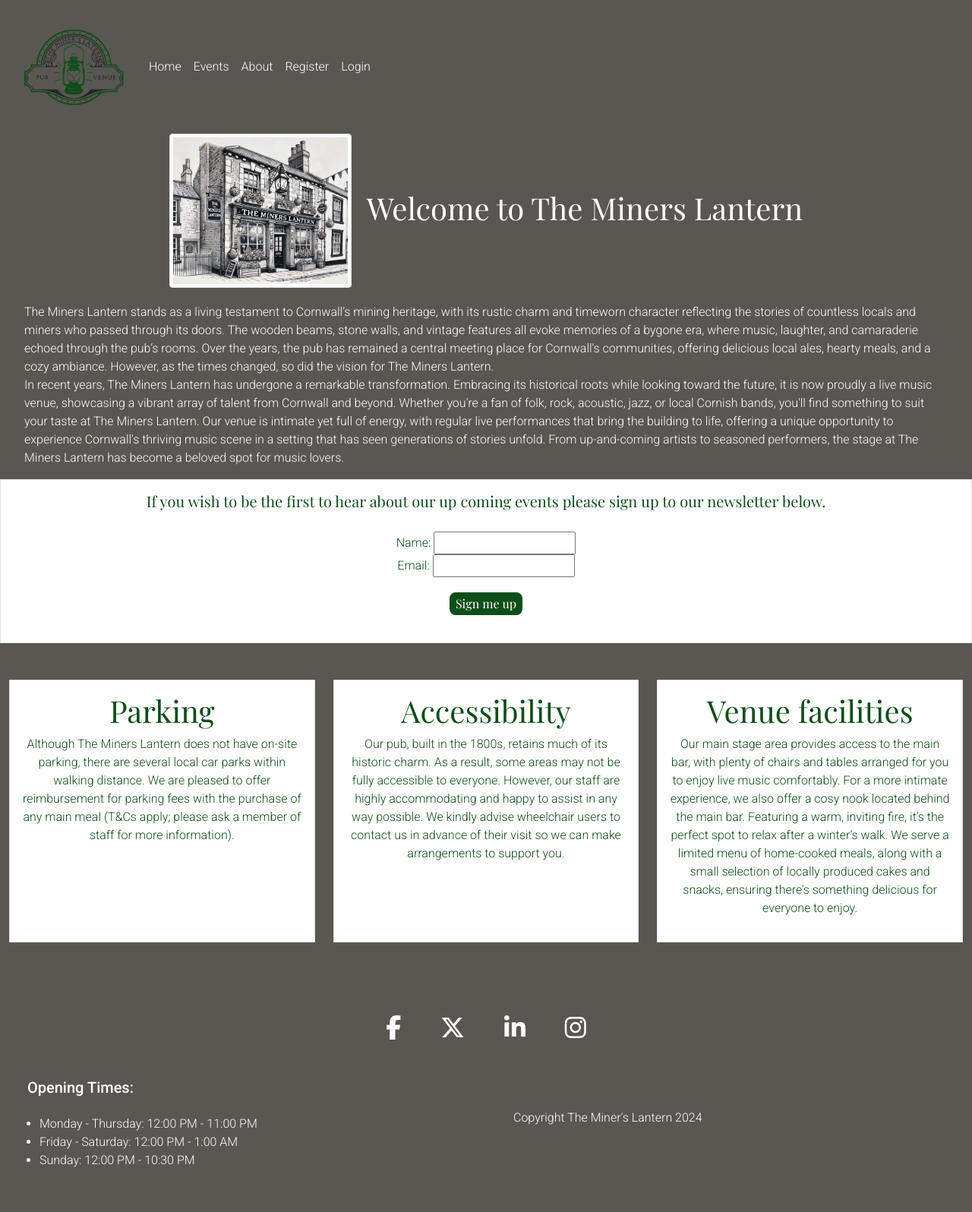
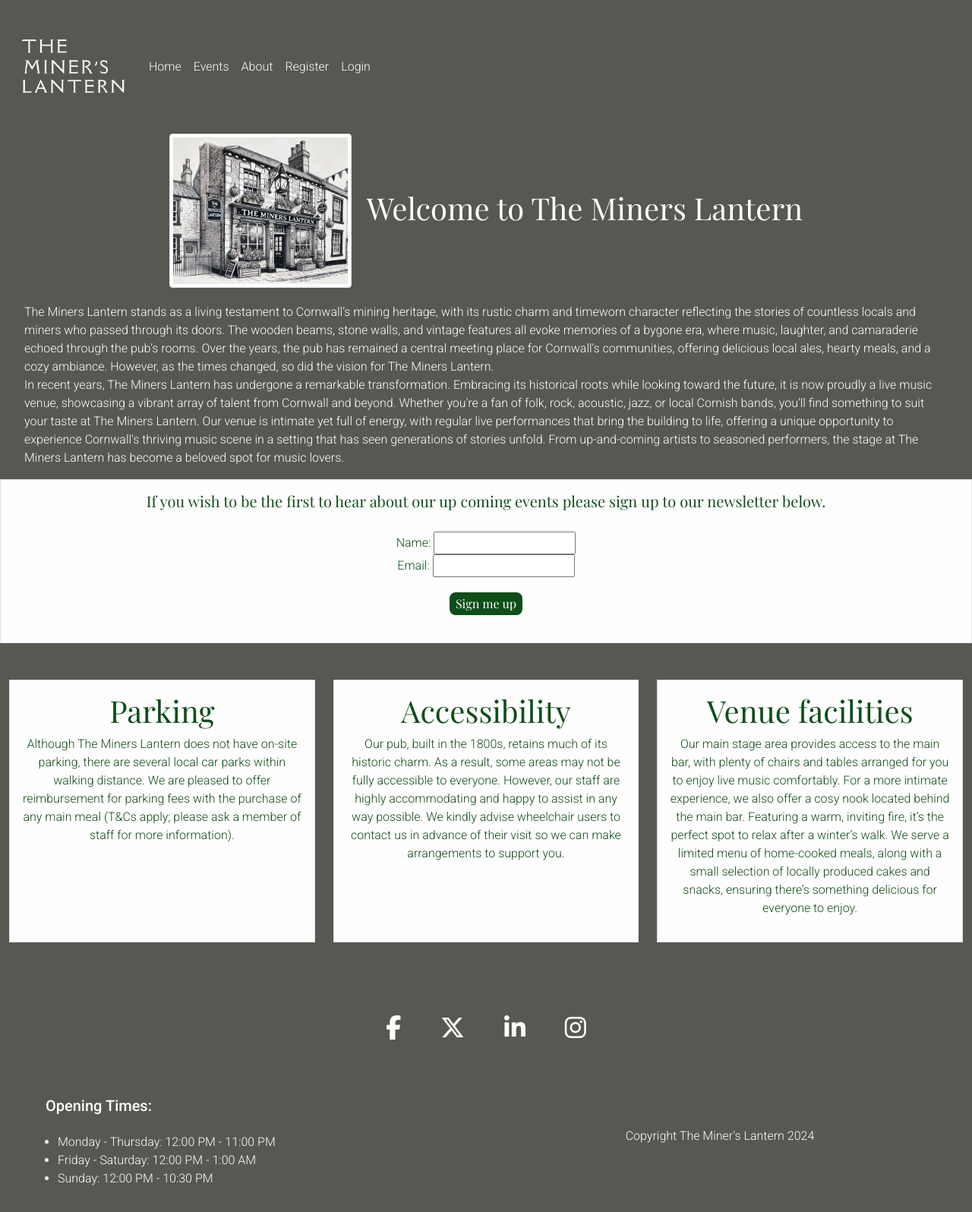
Before and after one commit to surfdemon/theater-booking-system, a Django app: page /about/ in a window 1280 px wide. Shown: the whole page at 76% size. Before the commit the page ends 1537 px from the top, so only its background shows below. Run offline with Django 4.2, Linux system fonts and the light colour scheme; some libraries are stand-ins or nearby versions; some web fonts are replaced.

Commit message:
Refactor: footer style

```diff
--- a/templates/base.html
+++ b/templates/base.html
@@ -43,7 +43,7 @@
         <!-- Navigation -->
         <nav class="navbar navbar-expand-lg navbar-light">
             <div class="container-fluid">
-                <a class="navbar-brand" href="{% url 'event_home' %}"><img src="{% static 'event/img/the-miners-lantern-logo.png' %}" alt="The Miners Lantern Logo" id="site-logo"></a>
+                <a class="navbar-brand" href="{% url 'event_home' %}"><img src="{% static 'event/img/logo_final.png' %}" alt="The Miners Lantern Logo" id="site-logo"></a>
                 <button class="navbar-toggler" type="button" data-bs-toggle="collapse" data-bs-target="#navbarText" aria-controls="navbarText" aria-expanded="false" aria-label="Toggle navigation">
                     <span class="navbar-toggler-icon"></span>
                 </button>
@@ -122,7 +122,7 @@
                 </a>
             </p>
             <div class="container-fluid">
-                <div class="row align-items-center">
+                <div class="row d-flex justify-content-between p-4">
                     <div class="col-sm-12 col-md-6 col-lg-6">
                         <h5 class="m-4">
                             Opening Times:
@@ -133,7 +133,7 @@
                             <li>Sunday: 12:00 PM - 10:30 PM</li>
                         </ul>
                     </div>
-                    <div class="col-sm-12 col-md-6 col-lg-6">
+                    <div class="col-sm-12 col-md-6 col-lg-6 align-self-center text-center">
                         <p class="m-4">
                             {% block copyright %}
                                 Copyright The Miner's Lantern 2024
```
